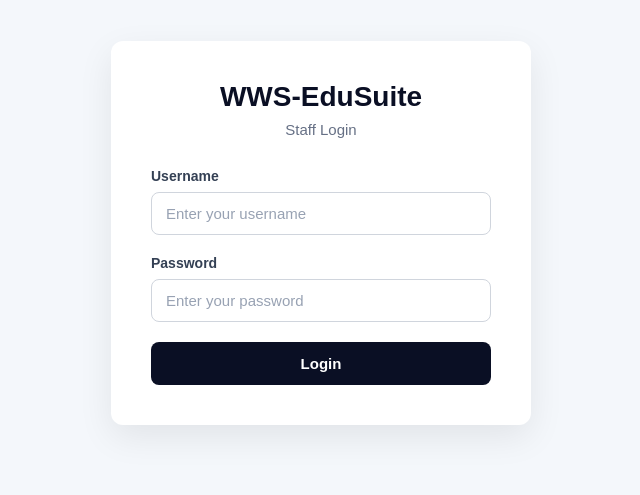
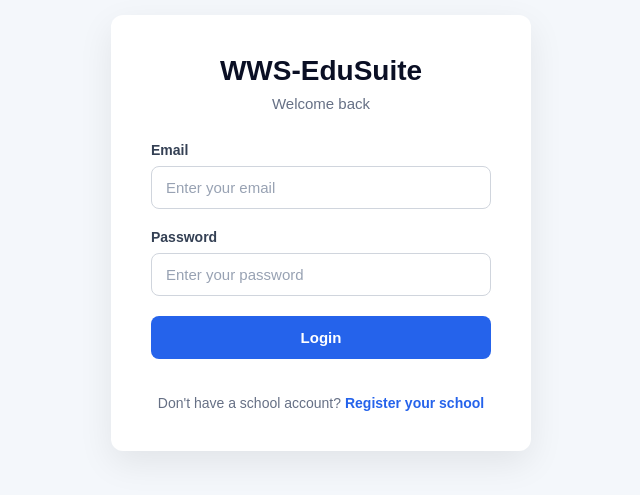
Before and after one commit to WeMoren/wws-edusuite, a React (Vite) app in the folder client/: page /login in a window 1280 px wide. Shown: the part 167-662 px from the top of the page, without its empty margins (319-959 px from the left). Built offline with nearby package versions, Linux system fonts and the light colour scheme.

Commit message:
Modified client side authentication

```diff
--- a/client/src/App.jsx
+++ b/client/src/App.jsx
@@ -18,11 +18,13 @@ import Events from "./pages/dashboard/Events";
 import Results from "./pages/dashboard/Results";
 import ProtectedRoute from "./auth/ProtectedRoute";
 import RoleRoute from "./auth/RoleRoute";
+import Register from "./pages/auth/register/Register";
 
 const App = () => {
   return (
     <Routes>
       <Route path="/" element={<LandingPage />} />
+      <Route path="/register" element={<Register />} />
       <Route path="/login" element={<Login />} />
 
       {/* Login protection */}
--- a/client/src/pages/Landing/LandingPage.jsx
+++ b/client/src/pages/Landing/LandingPage.jsx
@@ -48,7 +48,7 @@ const LandingPage = () => {
         </button>
 
         <Link to="/login" className="landing-navbar__login">
-             Login
+             Register / Login
         </Link>
        </div>
       </header>
--- a/client/src/pages/auth/Login.css
+++ b/client/src/pages/auth/Login.css
@@ -82,7 +82,7 @@
   padding: 13px 16px;
   border: none;
   border-radius: 8px;
-  background: #0a0f24;
+  background: #2563eb;
   color: #ffffff;
   font-size: 15px;
   font-weight: 600;
@@ -98,6 +98,19 @@
   transform: translateY(1px);
 }
 
+.login-register {
+  margin: 16px 0 0;
+  text-align: center;
+  color: #667085;
+  font-size: 14px;
+}
+
+.login-register a {
+  color: #2563eb;
+  font-weight: 600;
+  text-decoration: none;
+}
+
 @media (max-width: 480px) {
   .login-page {
     padding: 16px;
--- a/client/src/pages/auth/Login.jsx
+++ b/client/src/pages/auth/Login.jsx
@@ -1,12 +1,14 @@
+
 import React, { useState } from "react";
-import { Navigate, useNavigate } from "react-router-dom";
+import { Link, Navigate, useNavigate } from "react-router-dom";
 import { useAuth } from "../../auth/AuthContext";
 import "./Login.css";
+
 const Login = () => {
   const { currentUser, login } = useAuth();
   const navigate = useNavigate();
 
-  const [username, setUsername] = useState("");
+  const [email, setEmail] = useState("");
   const [password, setPassword] = useState("");
   const [error, setError] = useState("");
 
@@ -19,10 +21,10 @@ const Login = () => {
 
     setError("");
 
-    const success = login(username, password);
+    const success = login(email, password);
 
     if (!success) {
-      setError("Invalid username or password.");
+      setError("Invalid email or password.");
       return;
     }
 
@@ -34,19 +36,19 @@ const Login = () => {
       <div className="login-card">
         <div className="login-card__header">
           <h1>WWS-EduSuite</h1>
-        <p>Staff Login</p>
+          <p>Welcome back</p>
         </div>
 
         <form className="login-form" onSubmit={handleSubmit}>
           <div className="login-form__group">
-          <label htmlFor="username">Username</label>
+            <label htmlFor="email">Email</label>
 
             <input
-            id="username"
-            type="text"
-            value={username}
-            onChange={(e) => setUsername(e.target.value)}
-            placeholder="Enter your username"
+              id="email"
+              type="email"
+              value={email}
+              onChange={(e) => setEmail(e.target.value)}
+              placeholder="Enter your email"
               required
             />
           </div>
@@ -76,6 +78,11 @@ const Login = () => {
           >
             Login
           </button>
+
+          <p className="login-register">
+            Don't have a school account?{" "}
+            <Link className="register" to="/register">Register your school</Link>
+          </p>
         </form>
       </div>
     </div>
```
Also changed, not shown: 1 other file (tests, documents, lock files or other folders). Lines whose indentation alone changed are shown as unchanged.
